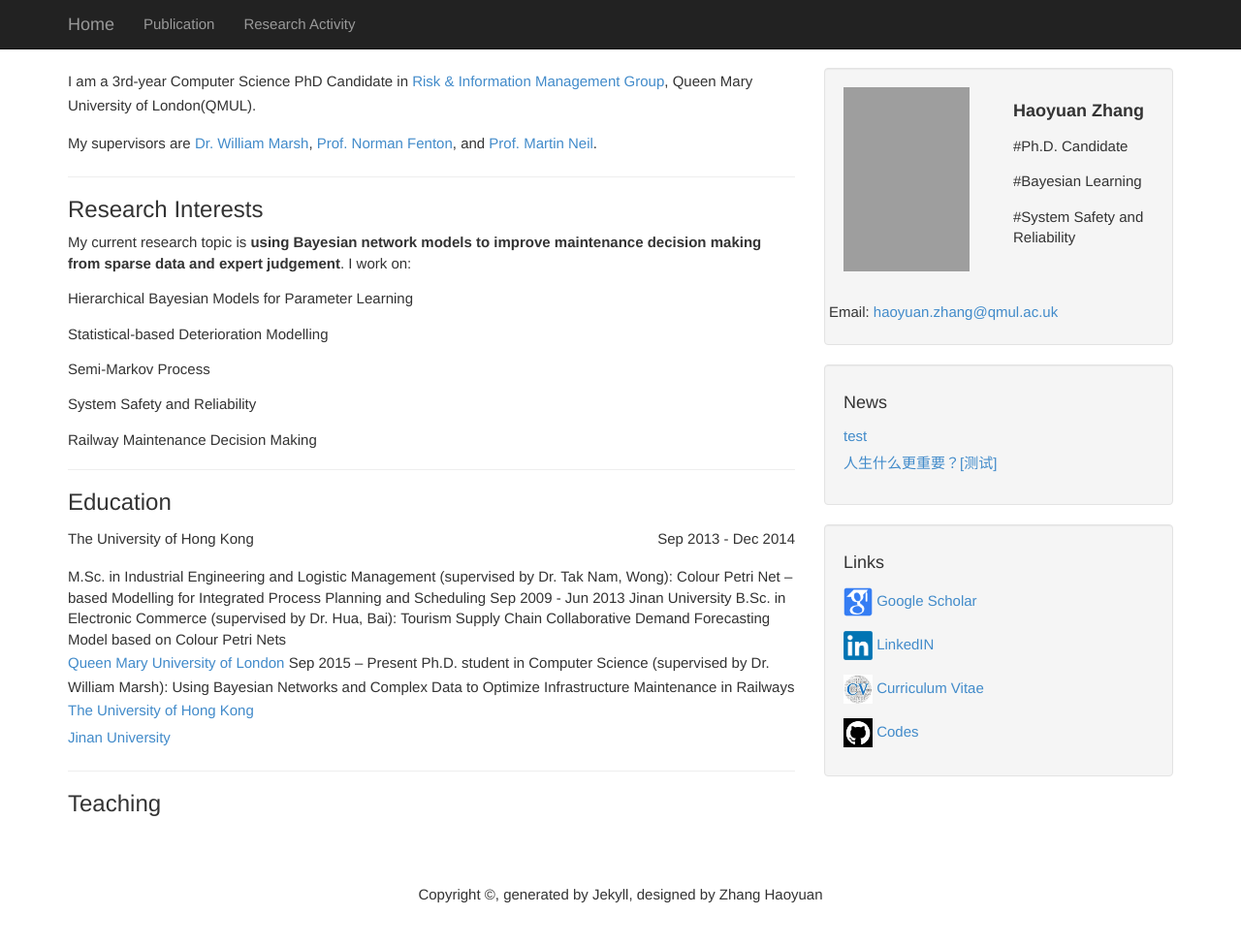
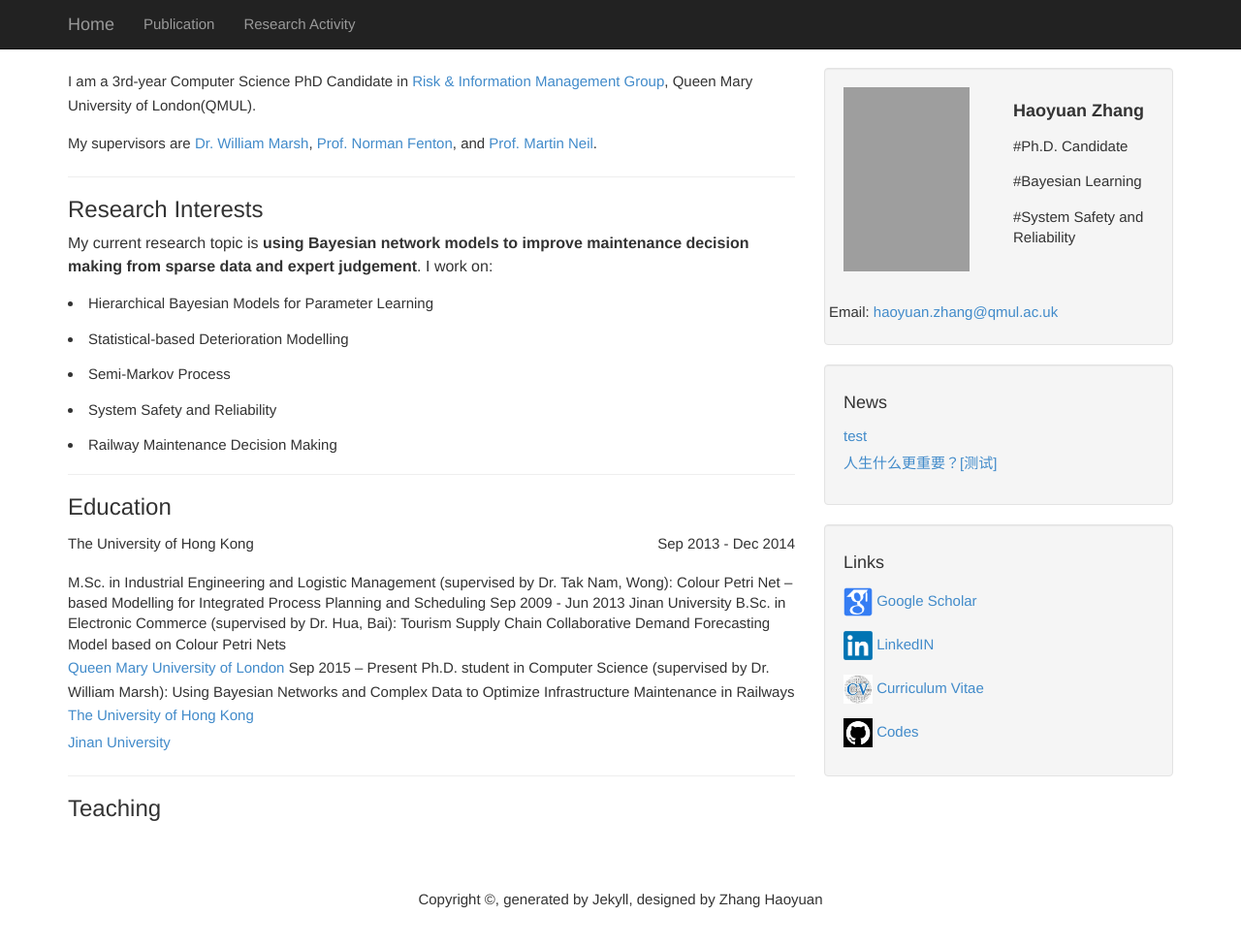
Before and after one commit to july0905/haoyuanzhang1990.github.io, a Jekyll site: the page built from index.html, in a window 1280 px wide and 989 px high. Shown: the top 976 px of the window at 97% size. Built offline with Jekyll 4.4.1, drawn with Linux system fonts in a browser that asks for light colours; the list of posts is cut into pages by our own code; grey boxes are pictures that could not be loaded.

Commit message:
Update index.html

```diff
--- a/index.html
+++ b/index.html
@@ -12,9 +12,12 @@ My supervisors are <a href="http://www.eecs.qmul.ac.uk/~william/">Dr. William Ma
 
 <hr>
 <h3>Research Interests</h3>
-My current research topic is <b>using Bayesian network models to improve maintenance decision making from sparse data and expert judgement</b>. I work on:
+<p style="line-height:1.5">
+    <span style="font-size:12pt">My current research topic is <b>using Bayesian network models to improve maintenance decision making from sparse data and expert judgement</b>. I work on:
+<br />
+</p>
+
 <p></p>
-<ul class="list-unstyled">
 
 <li>Hierarchical Bayesian Models for Parameter Learning</li>
 <p></p>
@@ -28,7 +31,6 @@ My current research topic is <b>using Bayesian network models to improve mainten
 <p></p>
 
 <li>Railway Maintenance Decision Making</li>
-</ul>
 
 
 
```
